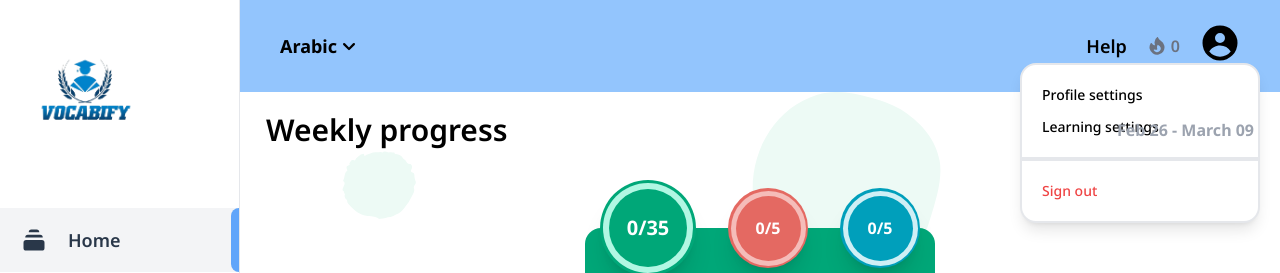
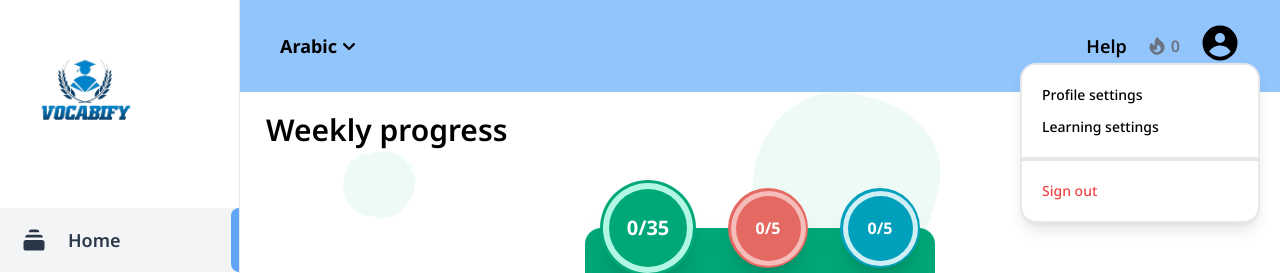
Before and after one commit to HarisShaikh97/language-learning-app, a Next.js app: page /home in a window 1280 px wide. Both pictures are taken after a click on the button 1220 px from the left and 43 px from the top of the page. Shown: the top 273 px of the page. Built offline with nearby package versions, Linux system fonts and the light colour scheme.

Commit message:
kjhkdsfsdfafa

```diff
--- a/components/header/Header.js
+++ b/components/header/Header.js
@@ -50,7 +50,7 @@ export default function Header() {
                         <UserCircleIcon className="h-10 w-10 text-black hover:text-primary" />
                     </button>
                     {showProfileDropDown && (
-                        <div className="absolute top-10 -right-5 w-60 shadow-lg border-2 rounded-2xl bg-white flex flex-col items-start">
+                        <div className="absolute top-10 -right-5 w-60 shadow-lg border-2 rounded-2xl bg-white flex flex-col items-start z-50">
                             <div className="flex flex-col gap-3 px-5 py-5 items-start">
                                 <button className="text-sm font-medium" onClick={() => {router.push("/settings/profile")}}>Profile settings</button>
                                 <button className="text-sm font-medium">Learning settings</button>
```
